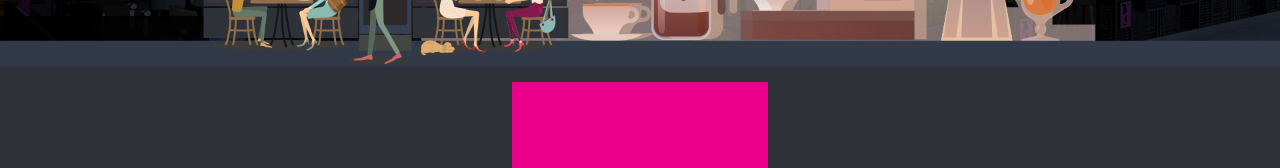
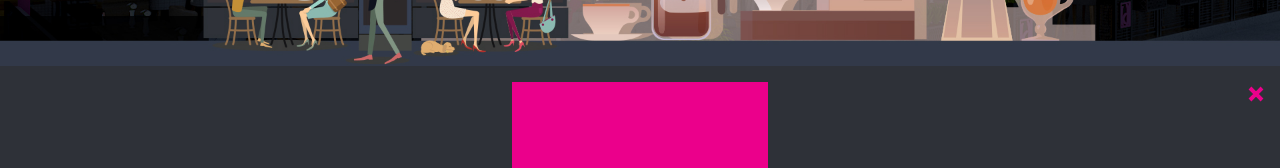
Before and after one commit to gokhancaliskan/kahve, a React (Vite) app: page / in a window 1280 px wide. Both pictures are taken after a click on the element "SICAKLAR". Shown: the part 430-598 px from the top of the page. Built offline with nearby package versions, Linux system fonts and the light colour scheme; a web font is replaced by a local one.

Commit message:
backclick

```diff
--- a/src/components/Products.jsx
+++ b/src/components/Products.jsx
@@ -26,7 +26,20 @@
 		setSelectedName(name);
 	};
 
+	const handleBackClick = () => {
+		setSelectedCategory(null);
+		setSelectedName(null);
+	};
+
 	return (
+		<div className="home">
+			{selectedCategory !== null && (
+				<div className="cursor" onClick={() => handleBackClick()}>
+					<svg viewBox="0 0 24 24">
+						<path d="M18 7.41L16.59 6 12 10.59 7.41 6 6 7.41 10.59 12 6 16.59 7.41 18 12 13.41 16.59 18 18 16.59 13.41 12 18 7.41z" />
+					</svg>
+				</div>
+			)}
 			<div className="container">
 				{selectedCategory === null && (
 					<div className="categories">
@@ -72,6 +85,7 @@
 					</div>
 				)}
 			</div>
+		</div>
 	);
 };
 
--- a/src/styles.css
+++ b/src/styles.css
@@ -57,6 +57,17 @@
 	width: 100%;
 	background-color: transparent;
 }
+.cursor {
+	width: 24px;
+	height: 24px;
+	fill: transparent;
+	stroke: #eb008b;
+	stroke-width: 2;
+	position: absolute;
+	right: 0;
+	cursor: pointer;
+	padding: 12px;
+}
 
 @media screen and (min-width: 600px) {
 	.ProductsItems {
```
Lines whose indentation alone changed are shown as unchanged.
